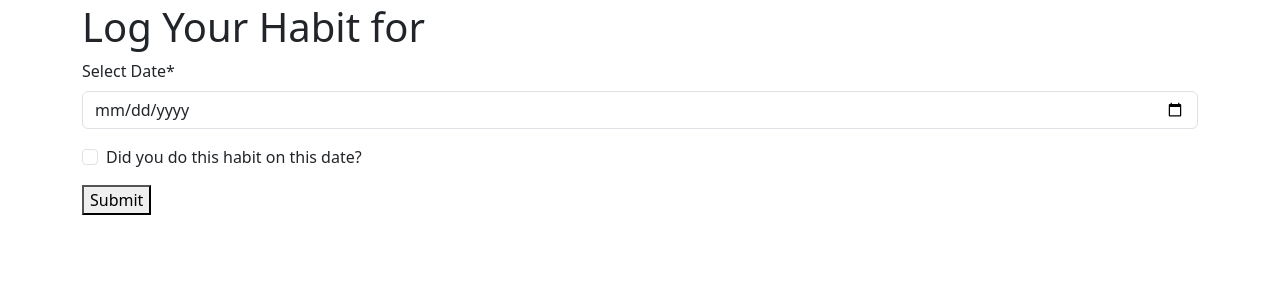
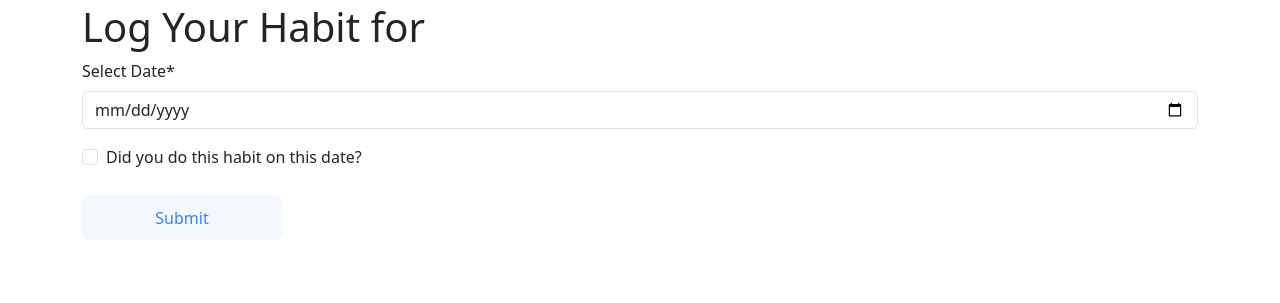
Before and after one commit to Peleda23/Habit-tracker, a Django app: template templates/daily_habit_input.html in a window 1280 px wide. Shown: the part 88-391 px from the top of the page. Run offline with Django 5.2, Linux system fonts and the light colour scheme; the template is opened without the code that fills it: values that come from a table or form of the project are taken from there, others are empty; some libraries are stand-ins or nearby versions.

Commit message:
Added button class.

```diff
--- a/templates/daily_habit_input.html
+++ b/templates/daily_habit_input.html
@@ -7,6 +7,6 @@
     <form method="post">
         {% csrf_token %}
             {{ form|crispy }}
-        <button type="submit">Submit</button>
+        <button class="button-blue " type="submit">Submit</button>
     </form>
 {% endblock %}
```
